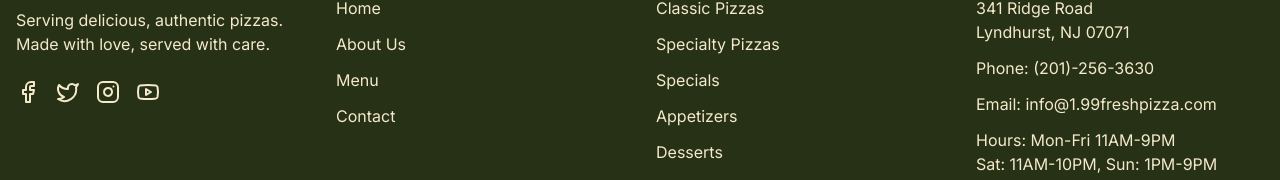
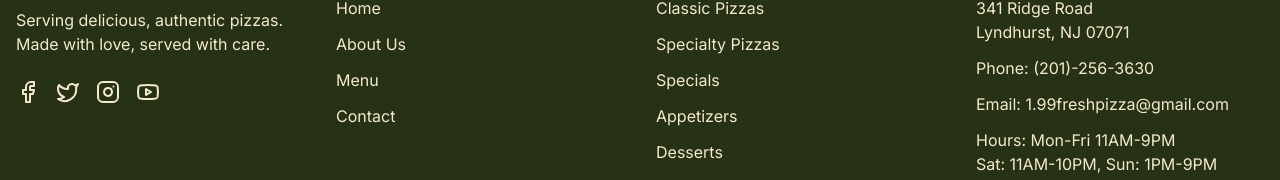
Before and after one commit to Dienyemite/199FreshPizza, a Next.js app in the folder 199freshpizza/: page / in a window 1280 px wide. Shown: the part 4574-4754 px from the top of the page. Built offline with nearby package versions, Linux system fonts and the light colour scheme.

Commit message:
more minor fixes.

```diff
--- a/199freshpizza/app/components/footer.tsx
+++ b/199freshpizza/app/components/footer.tsx
@@ -96,7 +96,7 @@ export default function Footer() {
                 Lyndhurst, NJ 07071
               </p>
               <p className="text-albescent-white">Phone: (201)-256-3630</p>
-              <p className="text-albescent-white">Email: info@1.99freshpizza.com</p>
+              <p className="text-albescent-white">Email: 1.99freshpizza@gmail.com</p>
               <p className="text-albescent-white">
                 Hours: Mon-Fri 11AM-9PM
                 <br />
```
